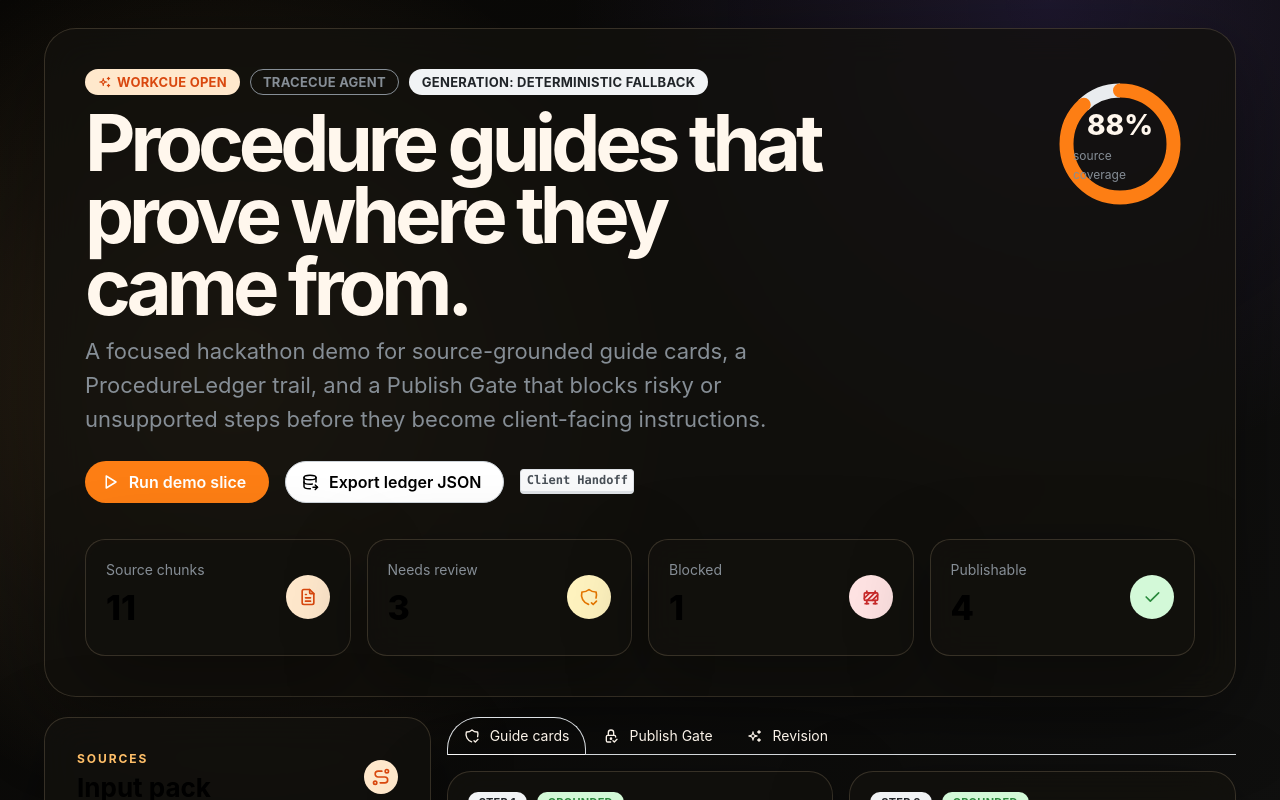
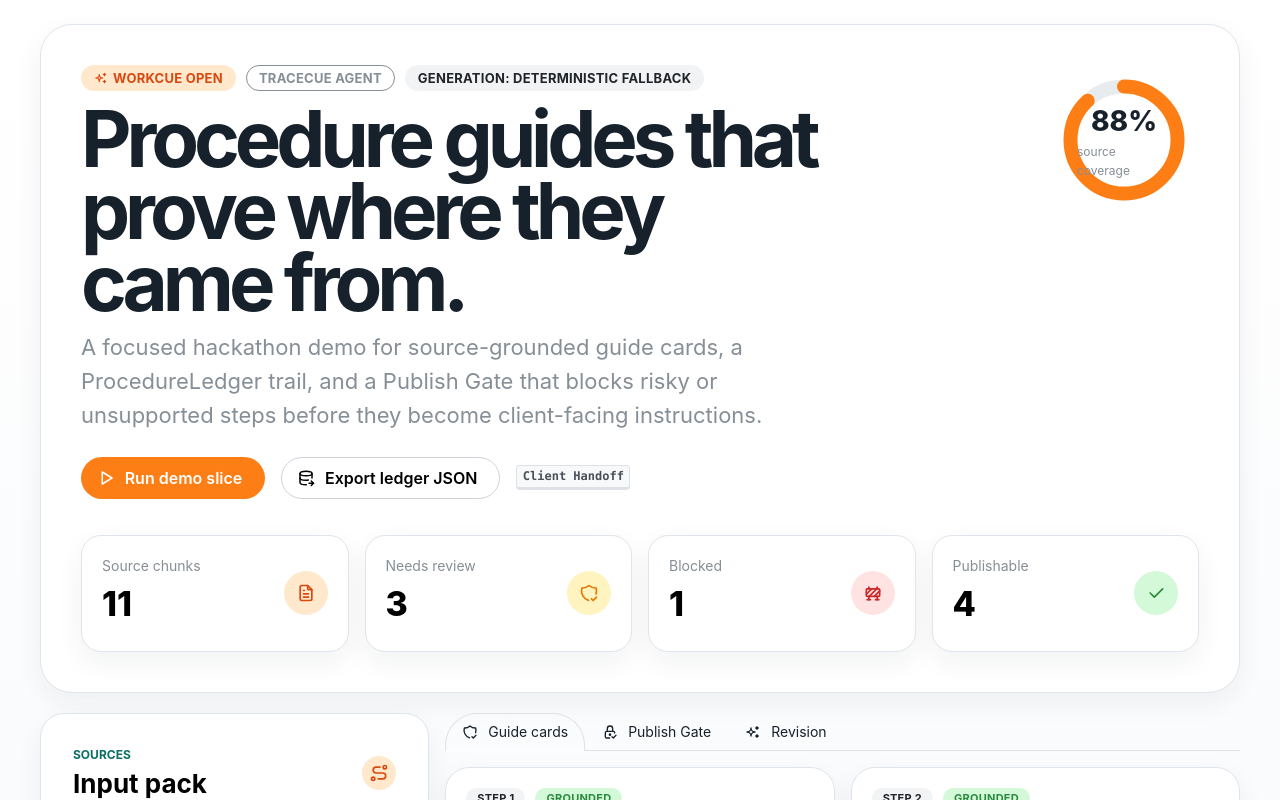
Before and after one commit to sofus-deng/tracecue, a Next.js app: page / in a window 1280 px wide. Shown: the top 800 px of the page. Built offline with nearby package versions, Linux system fonts and the light colour scheme.

Commit message:
style(app): replace dark glass treatment with clean product shell

```diff
--- a/app/globals.css
+++ b/app/globals.css
@@ -1,13 +1,14 @@
 :root {
-  color-scheme: dark;
-  --trace-bg: #080705;
-  --trace-panel: rgba(19, 17, 14, 0.78);
-  --trace-border: rgba(255, 224, 178, 0.16);
-  --trace-line: rgba(255, 224, 178, 0.1);
-  --trace-amber: #ffbf69;
-  --trace-copper: #d98e55;
-  --trace-ink: #fff7ed;
-  --trace-muted: #b5aaa0;
+  color-scheme: light;
+  --trace-bg: #f6f8fb;
+  --trace-panel: #ffffff;
+  --trace-panel-muted: #f9fafb;
+  --trace-border: #dfe5ec;
+  --trace-line: #e8edf3;
+  --trace-accent: #0f8f7f;
+  --trace-accent-strong: #0b6f63;
+  --trace-ink: #17212b;
+  --trace-muted: #657384;
 }
 
 * {
@@ -19,27 +20,12 @@ body {
   margin: 0;
   min-height: 100%;
   background:
-    radial-gradient(circle at 18% 12%, rgba(255, 191, 105, 0.16), transparent 28rem),
-    radial-gradient(circle at 82% 0%, rgba(127, 90, 240, 0.15), transparent 30rem),
-    linear-gradient(135deg, #080705 0%, #10100f 48%, #1c1410 100%);
+    linear-gradient(180deg, #ffffff 0%, var(--trace-bg) 48%, #eef4f7 100%);
   color: var(--trace-ink);
 }
 
-body::before {
-  content: '';
-  position: fixed;
-  inset: 0;
-  pointer-events: none;
-  opacity: 0.32;
-  background-image:
-    linear-gradient(rgba(255, 255, 255, 0.025) 1px, transparent 1px),
-    linear-gradient(90deg, rgba(255, 255, 255, 0.025) 1px, transparent 1px);
-  background-size: 42px 42px;
-  mask-image: linear-gradient(to bottom, black, transparent 92%);
-}
-
 ::selection {
-  background: rgba(255, 191, 105, 0.35);
+  background: rgba(15, 143, 127, 0.16);
 }
 
 a {
@@ -49,29 +35,30 @@ a {
 
 .trace-shell {
   min-height: 100svh;
-  padding: 28px;
+  padding: 24px;
 }
 
 .trace-glass {
   border: 1px solid var(--trace-border);
   background: var(--trace-panel);
-  box-shadow: 0 24px 80px rgba(0, 0, 0, 0.35);
-  backdrop-filter: blur(18px);
+  box-shadow: 0 10px 28px rgba(23, 33, 43, 0.06);
 }
 
 .trace-orb {
-  position: absolute;
-  inset: auto 6% 8% auto;
-  width: 220px;
-  height: 220px;
-  border-radius: 999px;
-  background: radial-gradient(circle, rgba(255, 191, 105, 0.26), transparent 64%);
-  filter: blur(4px);
-  pointer-events: none;
+  display: none;
 }
 
 .trace-kicker {
-  letter-spacing: 0.16em;
+  letter-spacing: 0;
   text-transform: uppercase;
-  color: var(--trace-amber);
+  color: var(--trace-accent-strong);
 }
+
+.trace-subtle-panel {
+  border: 1px solid var(--trace-line);
+  background: var(--trace-panel-muted);
+}
+
+.trace-rule {
+  border-color: var(--trace-line);
+}
```
